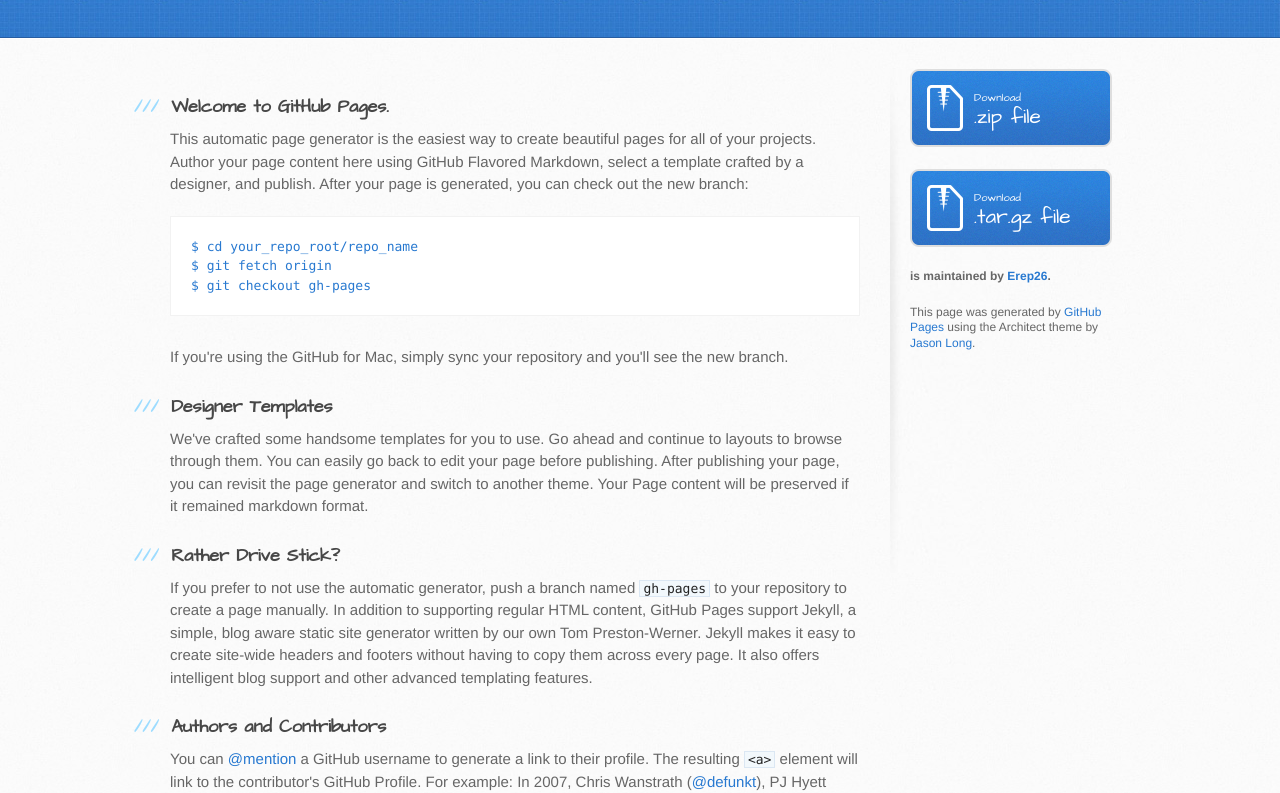
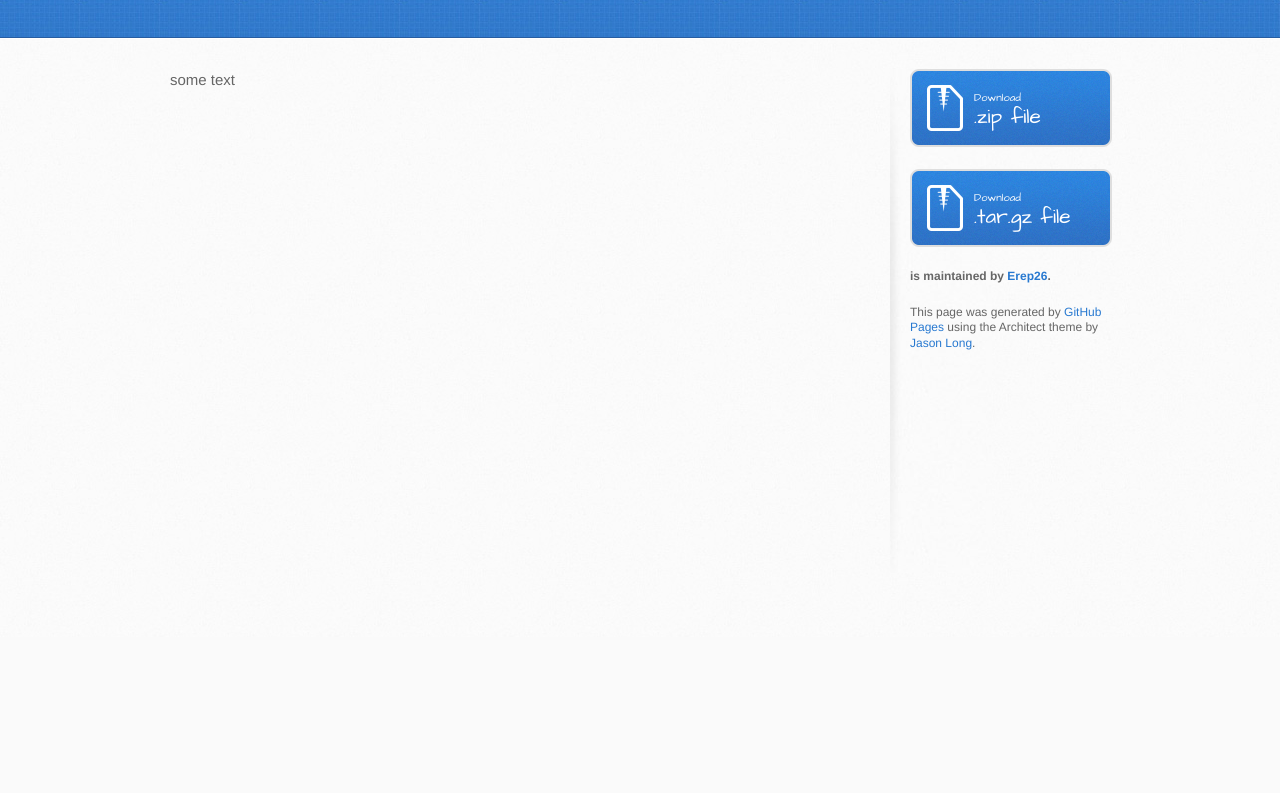
Before and after one commit to Erep26/DWEC, a plain HTML site: page index.html in a window 1280 px wide. Shown: the part 163-956 px from the top of the page. After the commit the page ends 800 px from the top, so only its background shows below. Drawn offline with Linux system fonts and the light colour scheme.

```diff
--- a/index.html
+++ b/index.html
@@ -28,37 +28,7 @@
     <div id="content-wrapper">
       <div class="inner clearfix">
         <section id="main-content">
-          <h3>
-<a name="welcome-to-github-pages" class="anchor" href="#welcome-to-github-pages"><span class="octicon octicon-link"></span></a>Welcome to GitHub Pages.</h3>
-
-<p>This automatic page generator is the easiest way to create beautiful pages for all of your projects. Author your page content here using GitHub Flavored Markdown, select a template crafted by a designer, and publish. After your page is generated, you can check out the new branch:</p>
-
-<pre><code>$ cd your_repo_root/repo_name
-$ git fetch origin
-$ git checkout gh-pages
-</code></pre>
-
-<p>If you're using the GitHub for Mac, simply sync your repository and you'll see the new branch.</p>
-
-<h3>
-<a name="designer-templates" class="anchor" href="#designer-templates"><span class="octicon octicon-link"></span></a>Designer Templates</h3>
-
-<p>We've crafted some handsome templates for you to use. Go ahead and continue to layouts to browse through them. You can easily go back to edit your page before publishing. After publishing your page, you can revisit the page generator and switch to another theme. Your Page content will be preserved if it remained markdown format.</p>
-
-<h3>
-<a name="rather-drive-stick" class="anchor" href="#rather-drive-stick"><span class="octicon octicon-link"></span></a>Rather Drive Stick?</h3>
-
-<p>If you prefer to not use the automatic generator, push a branch named <code>gh-pages</code> to your repository to create a page manually. In addition to supporting regular HTML content, GitHub Pages support Jekyll, a simple, blog aware static site generator written by our own Tom Preston-Werner. Jekyll makes it easy to create site-wide headers and footers without having to copy them across every page. It also offers intelligent blog support and other advanced templating features.</p>
-
-<h3>
-<a name="authors-and-contributors" class="anchor" href="#authors-and-contributors"><span class="octicon octicon-link"></span></a>Authors and Contributors</h3>
-
-<p>You can <a href="https://github.com/blog/821" class="user-mention">@mention</a> a GitHub username to generate a link to their profile. The resulting <code>&lt;a&gt;</code> element will link to the contributor's GitHub Profile. For example: In 2007, Chris Wanstrath (<a href="https://github.com/defunkt" class="user-mention">@defunkt</a>), PJ Hyett (<a href="https://github.com/pjhyett" class="user-mention">@pjhyett</a>), and Tom Preston-Werner (<a href="https://github.com/mojombo" class="user-mention">@mojombo</a>) founded GitHub.</p>
-
-<h3>
-<a name="support-or-contact" class="anchor" href="#support-or-contact"><span class="octicon octicon-link"></span></a>Support or Contact</h3>
-
-<p>Having trouble with Pages? Check out the documentation at <a href="http://help.github.com/pages">http://help.github.com/pages</a> or contact <a href="mailto:support@github.com">support@github.com</a> and we’ll help you sort it out.</p>
+          <p>some text</p>
         </section>
 
         <aside id="sidebar">
```
Also changed, not shown: params.json (+1 -1 lines).
